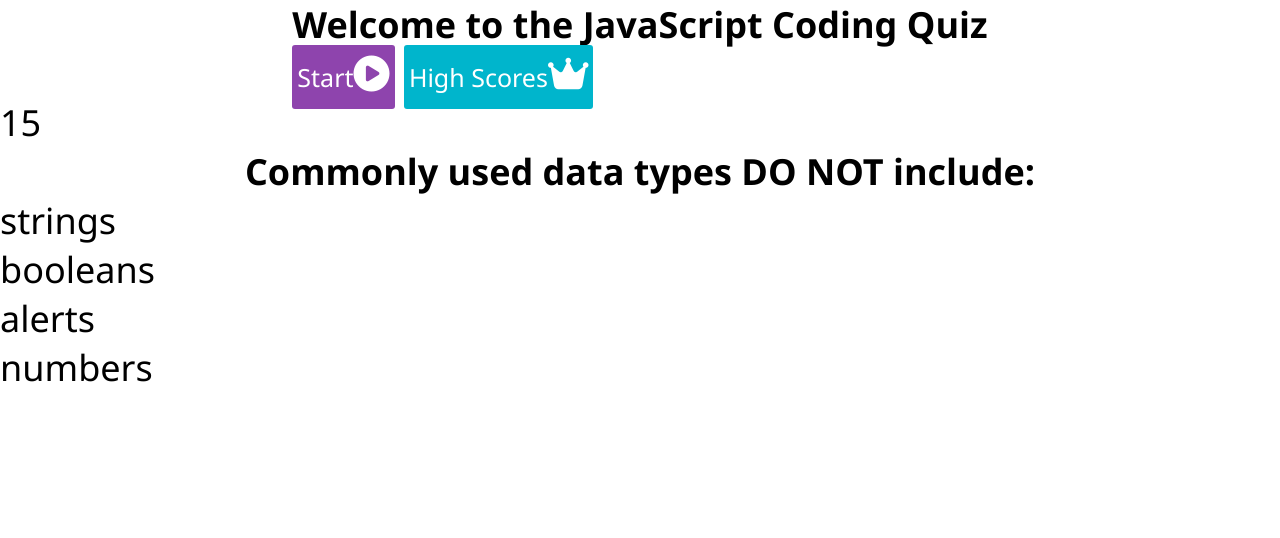
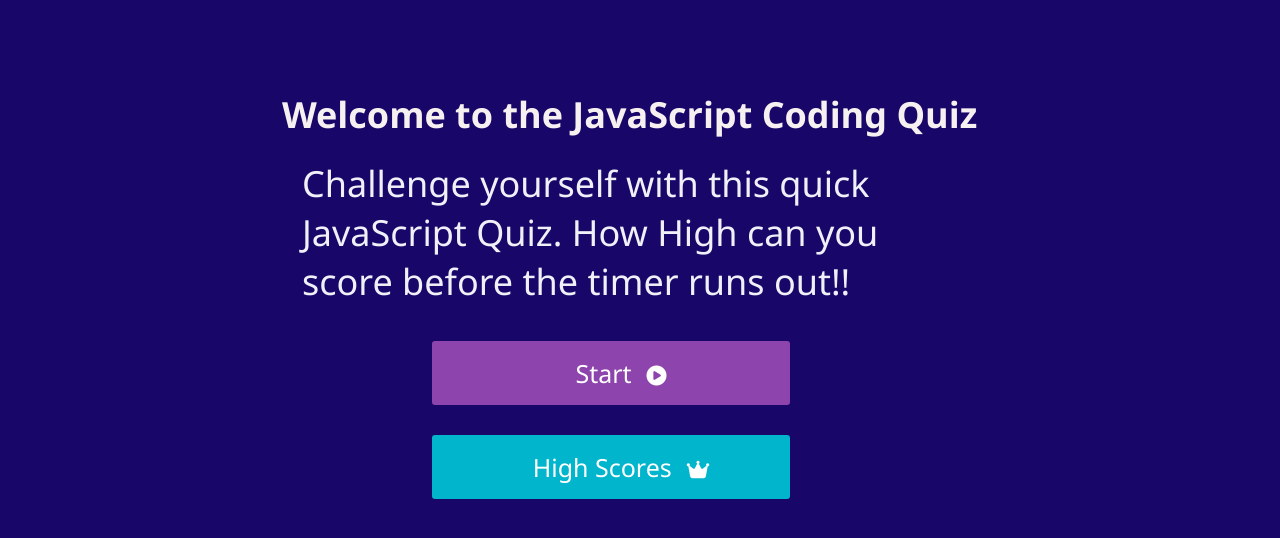
Before and after one commit to kamm8899/Web-API-Code-Challenge-Quiz, a plain HTML site: page index.html in a window 1280 px wide. Drawn offline with Linux system fonts and the light colour scheme.

Commit message:
fixed the styling with flex box on the home page

```diff
--- /dev/null
+++ b/assets/css/game.css
@@ -0,0 +1,3 @@
+body{
+    color: white;
+}
--- a/assets/css/style.css
+++ b/assets/css/style.css
@@ -5,8 +5,9 @@
     font-size: 36px;
     font-family:'Segoe UI', Tahoma, Geneva, Verdana, sans-serif;
   }
+
   :root{
-      background-color: white;
+      background-color: rgb(24, 6, 105);
   }
 
 #question{
@@ -20,27 +21,41 @@
   }
   h1{
         font-size: 36px;
-        color: black;
+        color: rgb(247, 240, 240);
   }
   .flex-container{
       width: 100%;
+      height: 100%;
       display: flex;
       justify-content: center;
       align-items: center;
+      max-width: 70%;
       margin: 0 auto;
-      flex-direction: column;
+      padding: 90px;
+  }
+  p{
+      padding: 20px;
+      color:rgb(240, 240, 248);
   }
   .btn{
       font-size: 25px;
-      padding: 15px 5px;
-      width: 100%;
+      padding: 15px 0 15px 20px;
+      width: 50%;
       text-align: center;
       text-decoration: none;
       color: white;
       background: linear-gradient(80deg, rgba(142,68,173,1) 0%, rgba(142,68,173,1) 100%);
       border-radius: 3px;
       justify-content: center;
+      flex-direction:column;
+      margin: 15px 150px;
   }
+
+ .flex-column{
+     display:flex;
+     flex-direction: column;
+ }
+
   .text-center{
       align-items: center;
   }
@@ -55,6 +70,14 @@
       -webkit-box-shadow: 0px 10px 13px -7px #000000, -6px 13px 10px 2px rgba(0,0,0,0.65);
     box-shadow: 0px 10px 13px -7px #000000, -6px 13px 10px 2px rgba(0,0,0,0.65);
   }
+  .fa-crown{
+    margin-left: 15px;
+      font-size:20px;
+  }
+  .fa-play-circle{
+    margin-left: 15px;
+    font-size:20px;
+  }
 
 
-  /*How do I align the buttons into the center
+  /*How do I align the buttons into the center for play and High Score
--- a/index.html
+++ b/index.html
@@ -3,7 +3,7 @@
   <head>
     <meta charset="UTF-8" />
     <meta name="viewport" content="width=device-width, initial-scale=1.0" />
-    <title>Code Challenge Quiz</title>
+    <title>Starter Page</title>
     <link rel= "stylesheet" href="./assets/css/style.css">
     <!--font awesome kit to for icons-->
     <script src="https://kit.fontawesome.com/934f8f95a6.js" crossorigin="anonymous"></script>
@@ -13,25 +13,14 @@
       <div id="home" class="flex-column flex-center">
         <h1>Welcome to the JavaScript Coding Quiz</h1>
         <!--Href for play button-->
-        <a href="/game.html" class="btn">Start<i class="fas fa-play-circle"></i></a>
+        <p>
+          Challenge yourself with this quick JavaScript Quiz. How High can you score before the timer runs out!!
+        </p>
+        <a href="./game.html" class="btn">Start<i class="fas fa-play-circle"></i></a>
         <a href="/Highscore.html" class="btn highscore">High Scores<i class= "fas fa-crown"></i></a>
       </div>
     </div>
-  <header>
-    <div id="timer" ></div>
-    <div id="view-highscore"></div>
-  </header>
-  <main>
-    <div class= "flex-container">
-    <div id="question"></div>
-  </div>
-    <ul id="option-list"></ul>
-
-
-    <div id="question-result"></div>
-
   <!--  <div id="change-question">Change Question</div>-->
-</main>
-    <script src="./script.js"></script>
+   <!--<script src="./script.js"></script>-->
   </body>
 </html>
```
Also changed, not shown: game.html (added, +21 -0 lines).
